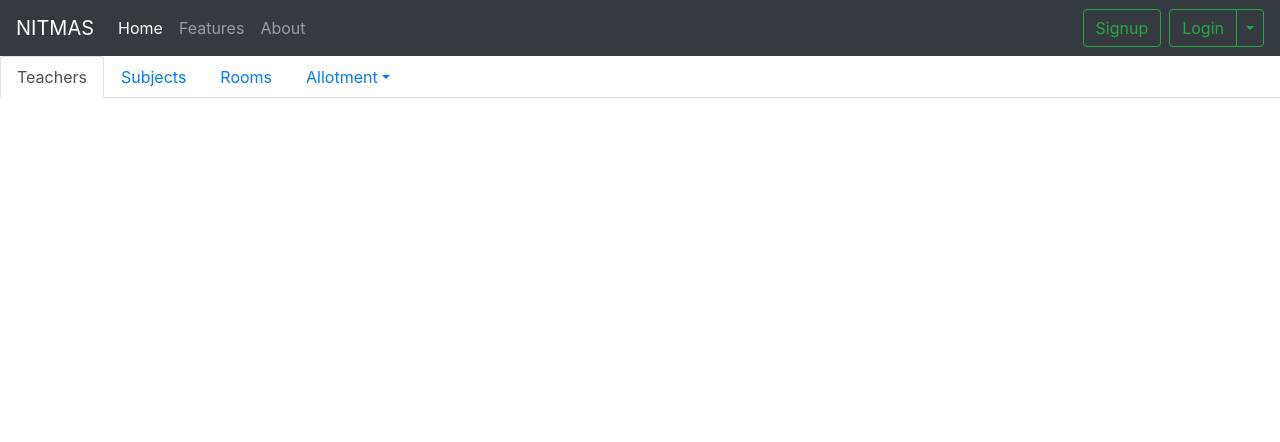
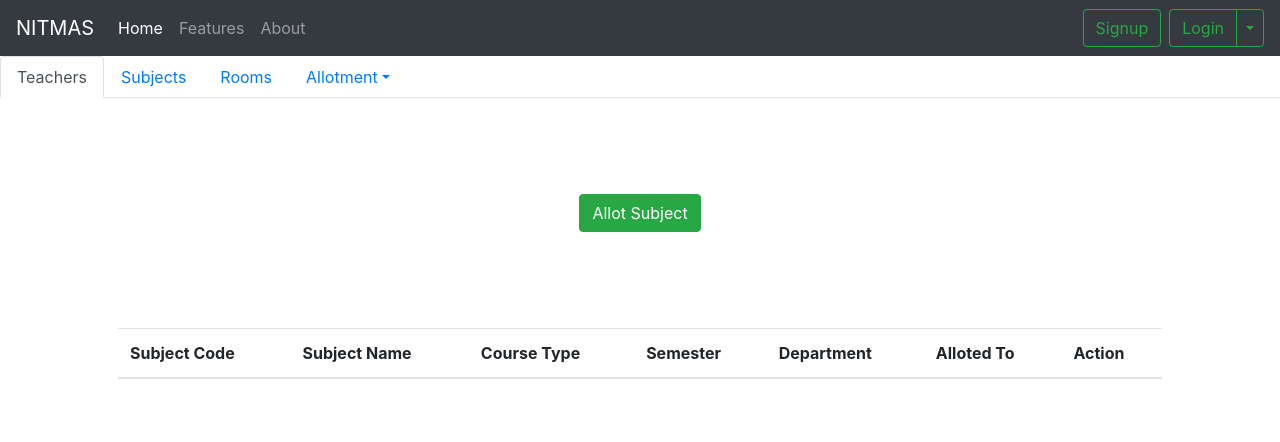
Before and after one commit to Codersfreedom/project, a PHP site: page /theory.php in a window 1280 px wide. Shown: the top 442 px of the page. Run offline with PHP 8.4, Linux system fonts and the light colour scheme; lists and menus that the app fills with data are empty; some libraries are stand-ins or nearby versions.

Commit message:
sub allot modal added

```diff
--- a/partials/Sub_allot_modal.php
+++ b/partials/Sub_allot_modal.php
@@ -28,17 +28,28 @@ Allot Subject
         </button>
       </div>
       <div class="modal-body">
-      <form action="subject.php" method="post">
+      <form action="theory.php" method="post">
 
       <div class="form-group">
-    <label for="name">Department</label>
-    <input type="text" class="form-control" id="name" name="subname" placeholder="Enter the subject name">
+    <label for="deptName">Department</label>
+    <select class="form-control" id ="allotTeacher" name="allotTeacher" >
+  <option>CSE</option>
+</select>
   </div>
 
   <div class="form-group">
-    <label for="name">Department</label>
-    <input type="text" class="form-control" id="name" name="subname" placeholder="Enter the subject name">
-  </div>
+<label for="sem">Semester</label>
+  <select class="form-control" id ="sem" name="sem" >
+  <option>1</option>
+  <option>2</option>
+  <option>3</option>
+  <option>4</option>
+  <option>5</option>
+  <option>6</option>
+  <option>7</option>
+  <option>8</option>
+</select>
+</div>
 
 
   <div class="form-group">
@@ -50,34 +61,19 @@ Allot Subject
 </div>
 
   <div class="form-group">
-    <label for="name">subject name</label>
-    <input type="text" class="form-control" id="name" name="subname" placeholder="Enter the subject name">
+    <label for="subname">Subject name</label>
+    <select class="form-control" id ="subname" name="subname" >
+  <option>Subject Name</option>
+</select>
   </div>
 
   <div class="form-group">
-<label for="select">Semester</label>
-  <select class="form-control" id ="select" name="sem" >
-  <option>1</option>
-  <option>2</option>
-  <option>3</option>
-  <option>4</option>
-  <option>5</option>
-  <option>6</option>
-  <option>7</option>
-  <option>8</option>
+<label for="allotTeacher">Allocate teacher</label>
+  <select class="form-control" id ="allotTeacher" name="allotTeacher" >
+  <option>Teacher</option>
+
 </select>
 </div>
-
-<div class="form-group">
-<label for="select">Department</label>
-  <select class="form-control" id ="select" name="dept" >
-  <option>CSE</option>
-  <option>ECE</option>
-  <option>ME</option>
-  <option>CYBER SEQURITY</option>
-</select>
-</div>
-
 
       </div>
       <div class="modal-footer">
--- a/theory.php
+++ b/theory.php
@@ -14,8 +14,40 @@
 <?php
 
 include 'partials/_header.php';
-include 'partials/_nav.php'; ?>
+include 'partials/_nav.php';
 
+
+
+?>
+
+
+<div class="container d-flex justify-content-center mt-5 p-5">
+
+<?php
+include 'partials/Sub_allot_modal.php'
+?>
+
+
+</div>
+
+  <!-- Table to display data -->
+
+  <div class="container p-5">
+
+    <table class="table" id="myTable">
+      <thead>
+        <tr>
+      <th scope="col">Subject Code</th>
+      <th scope="col">Subject Name</th>
+      <th scope="col">Course Type</th>
+      <th scope="col">Semester</th>
+      <th scope="col">Department</th>
+      <th scope="col">Alloted To</th>
+      <th scope="col">Action</th>
+
+        </tr>
+      </thead>
+      <tbody>
 
 
 
```
